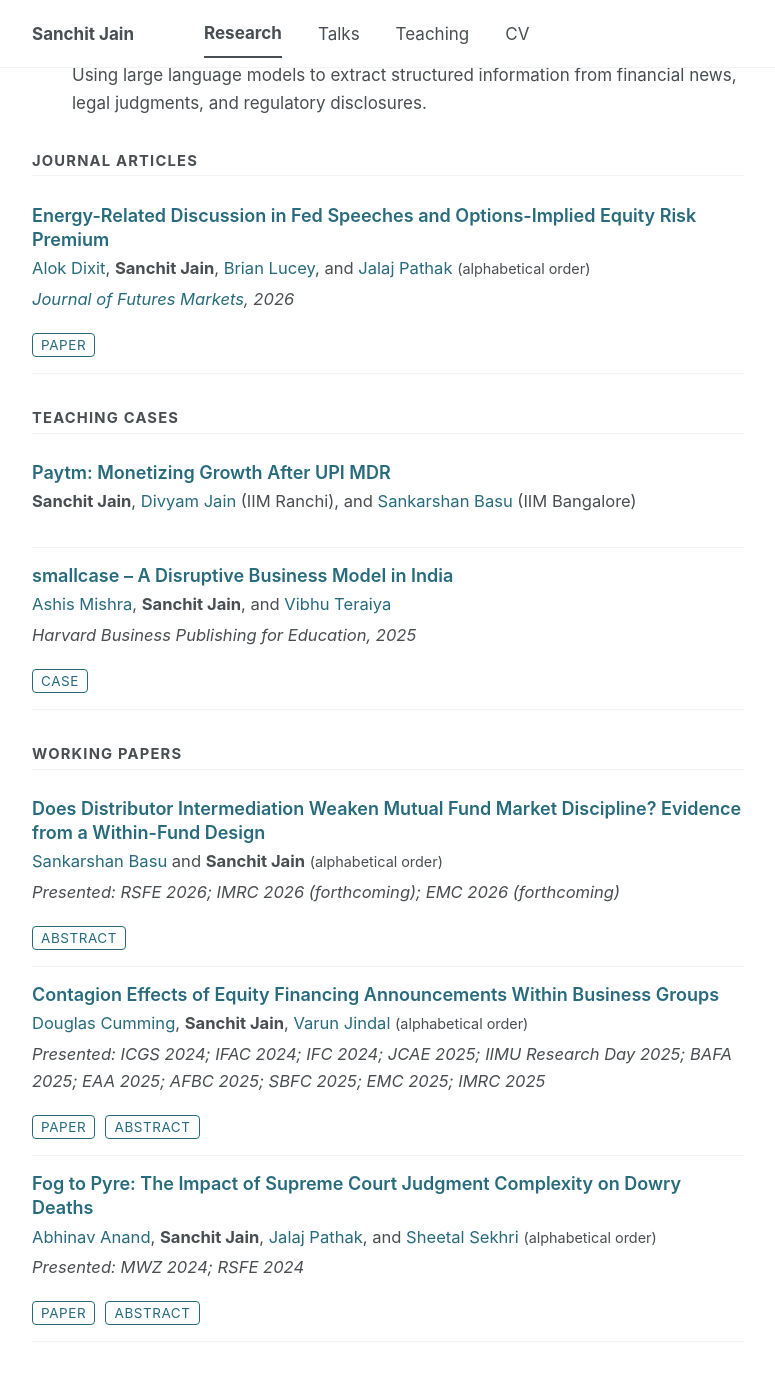
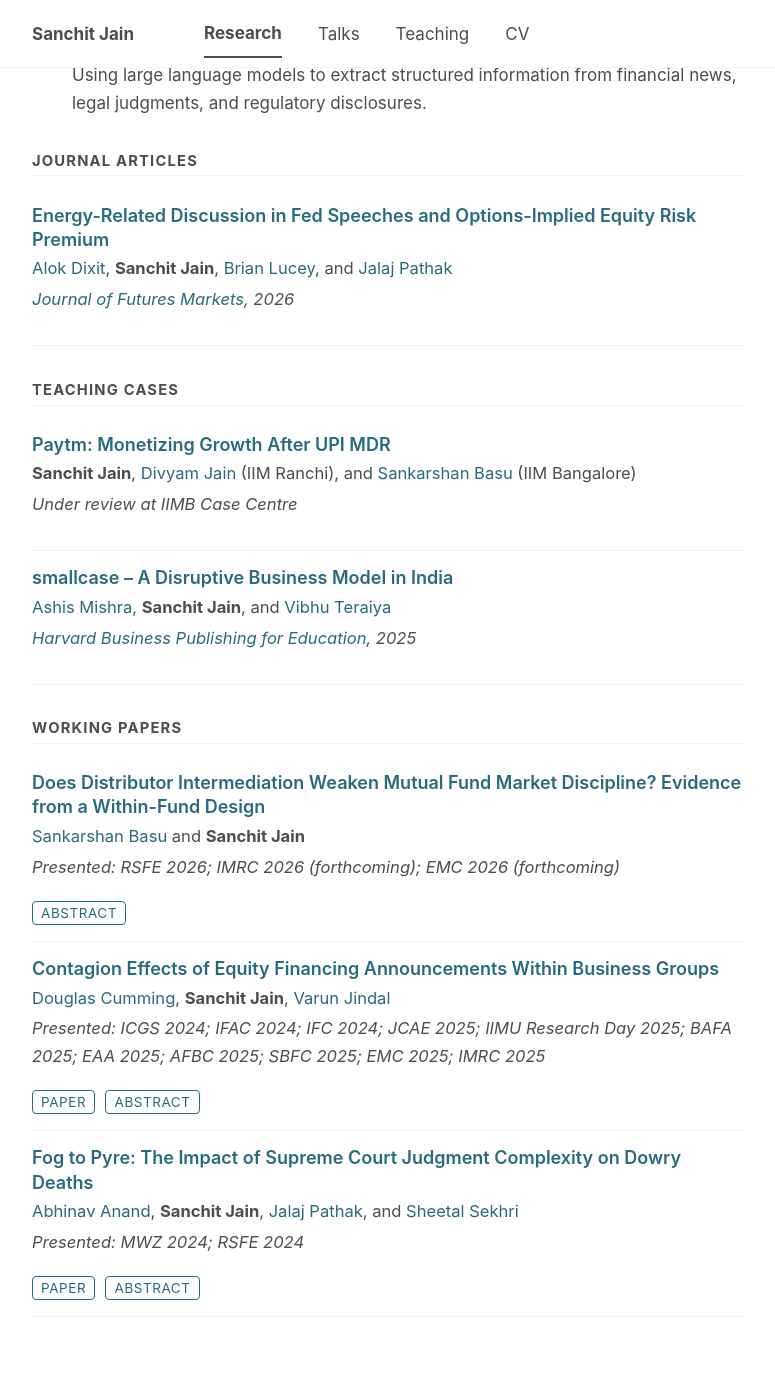
Before and after one commit to casanchitjain/casanchitjain.github.io, a Jekyll site: the page built from _pages/research.md, in a window 1280 px wide and 1400 px high, scrolled down 642 px. Shown: the top 1381 px of the window, without its empty margins (252-1027 px from the left). Built offline with Jekyll 4.4.1, drawn with Linux system fonts in a browser that asks for light colours; a script bundle is joined from its source files by our own code; library files that are not in the unit come from our copies.

Commit message:
Tidy case and journal entries; show review status and publisher link
- remove Paper button from journal articles and Case button from teaching cases
- venue links to the publisher or DOI (smallcase, journal article); drop Download Paper on those pages
- Paytm case: 'Under review at IIMB Case Centre' via under_review flag
- author-order note reads 'lexicographic order', inline, and only on Research and paper pages

```diff
--- a/_includes/archive-single.html
+++ b/_includes/archive-single.html
@@ -47,12 +47,14 @@
     {% elsif post.collection == 'publications' %}
 
       {% if post.authors %}
-        <p class="paper-authors">{{ post.authors | replace: "Sanchit Jain", "**Sanchit Jain**" | markdownify | remove: "<p>" | remove: "</p>" }}{% if post.alphabetical %} <span class="author-order">(alphabetical order)</span>{% endif %}</p>
+        <p class="paper-authors">{{ post.authors | replace: "Sanchit Jain", "**Sanchit Jain**" | markdownify | remove: "<p>" | remove: "</p>" }}{% if post.alphabetical and include.show_order %} <span class="author-order">(lexicographic order)</span>{% endif %}</p>
       {% endif %}
 
       {% unless post.category == 'working' %}
-        {% if post.venue and post.date %}
-          <p class="paper-venue">{% if post.category == 'manuscripts' and post.paperurl != '' %}<a href="{{ post.paperurl }}">{{ post.venue }}</a>{% else %}{{ post.venue }}{% endif %}, {{ post.date | date: "%Y" }}</p>
+        {% if post.under_review %}
+          <p class="paper-venue">Under review at {{ post.venue }}</p>
+        {% elsif post.venue and post.date %}
+          <p class="paper-venue">{% if post.paperurl != '' and post.paperurl != nil and post.category != 'working' %}<a href="{{ post.paperurl }}">{{ post.venue }}</a>{% else %}{{ post.venue }}{% endif %}, {{ post.date | date: "%Y" }}</p>
         {% elsif post.venue %}
           <p class="paper-venue">{{ post.venue }}</p>
         {% endif %}
@@ -63,7 +65,7 @@
       {% endif %}
 
       {% assign has_link = false %}
-      {% if post.paperurl and post.paperurl != "" and include.show_links == false %}{% assign has_link = true %}{% endif %}
+      {% if post.paperurl and post.paperurl != "" and post.category == 'working' and include.show_links == false %}{% assign has_link = true %}{% endif %}
       {% if has_link or include.show_abstract and post.abstract %}
         <div class="paper-btns">
           {% if has_link %}
--- a/_publications/2026-11-paytm-monetizing-growth-after-upi-mdr.md
+++ b/_publications/2026-11-paytm-monetizing-growth-after-upi-mdr.md
@@ -4,6 +4,8 @@ collection: publications
 category: cases
 permalink: /publication/paytm-monetizing-growth-after-upi-mdr
 date: 2026-11-25
+venue: "IIMB Case Centre"
+under_review: true
 authors: "Sanchit Jain, [Divyam Jain](https://iimranchi.ac.in/faculty/divyam-jain/) (IIM Ranchi), and [Sankarshan Basu](https://www.iimb.ac.in/user/56/sankarshan-basu) (IIM Bangalore)"
 excerpt: "Teaching case on Paytm and the monetization of growth after UPI MDR."
 header:
```
Also changed, not shown: _layouts/single.html (+6 -4 lines).
